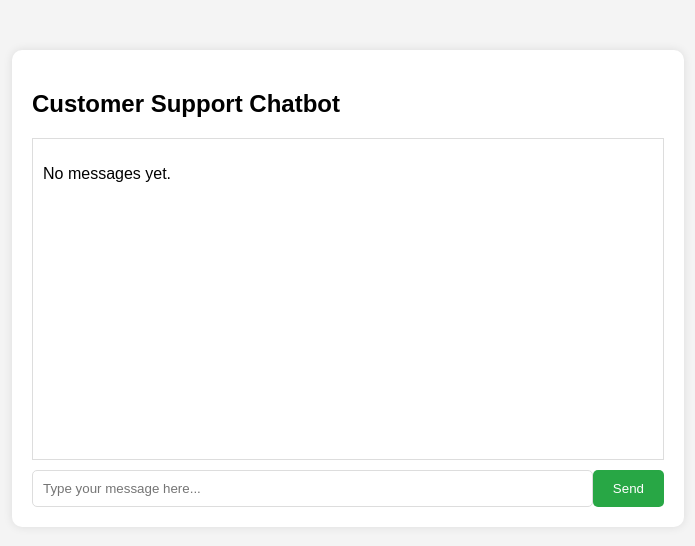
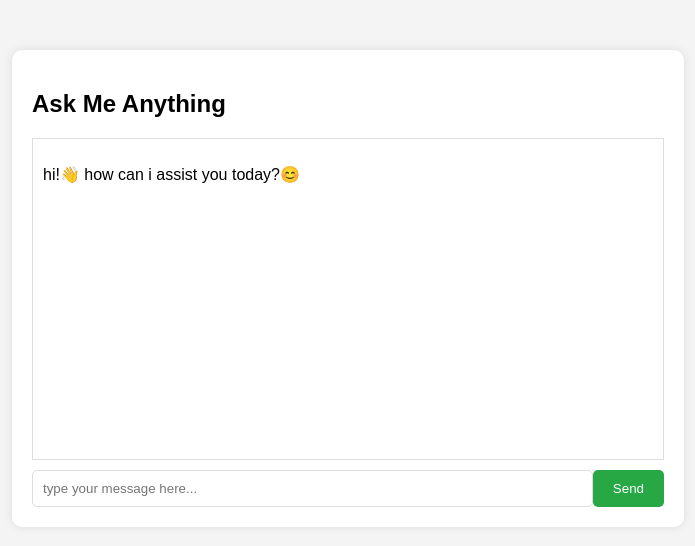
Before and after one commit to rupacesigdel/AI_COKIT_CHATBOT, a Django app: template chatbot/templates/chatbot/chat.html in a window 1280 px wide. Shown: the top 546 px of the page, without its empty margins (292-987 px from the left). Run offline with Django 4.2, Linux system fonts and the light colour scheme; the template is opened without the code that fills it, so the values that code supplies are empty; parts of the project's set-up code (start-up, migrations or seed data) failed here and were passed over.

Commit message:
co.kit ai chatbot

```diff
--- a/chatbot/templates/chatbot/chat.html
+++ b/chatbot/templates/chatbot/chat.html
@@ -9,7 +9,7 @@
 </head>
 <body>
     <div class="chat-container">
-        <h2>Customer Support Chatbot</h2>
+        <h2>Ask Me Anything</h2>
         <div class="chat-box">
             {% for chat in chats %}
             <div class="chat-message">
@@ -17,12 +17,14 @@
                 <strong>Bot:</strong> {{ chat.bot_response }}<br>
             </div>
             {% empty %}
-            <p>No messages yet.</p>
+            <p>hi!👋
+                how can i assist you today?😊
+            </p>
             {% endfor %}
         </div>
         <form method="post" action="">
             {% csrf_token %}
-            <input type="text" name="message" placeholder="Type your message here..." required>
+            <input type="text" name="message" placeholder="type your message here..." required>
             <button type="submit">Send</button>
         </form>
     </div>
--- a/chatbot/views.py
+++ b/chatbot/views.py
@@ -6,7 +6,6 @@ def chat_view(request):
     try:
         copilot = copilotkit.CopilotKitState(api_key='ck_pub_a001bbe9ba7329b1e8f207a9d9ca0f1a')
     except AttributeError as e:
-        print(f"Error: {e}")
         return render(request, 'chatbot/chat.html', {'error': 'CopilotKit Client is not available.'})
 
     if request.method == 'POST':
@@ -19,7 +18,6 @@ def chat_view(request):
                 bot_response = bot_response.get('response', 'No response found')
 
         except Exception as e:
-            print(f"Error during chat response generation: {e}")
             return render(request, 'chatbot/chat.html', {'error': 'Error generating chat response.'})
 
         chat = Chat.objects.create(user_message=user_message, bot_response=bot_response)
```
